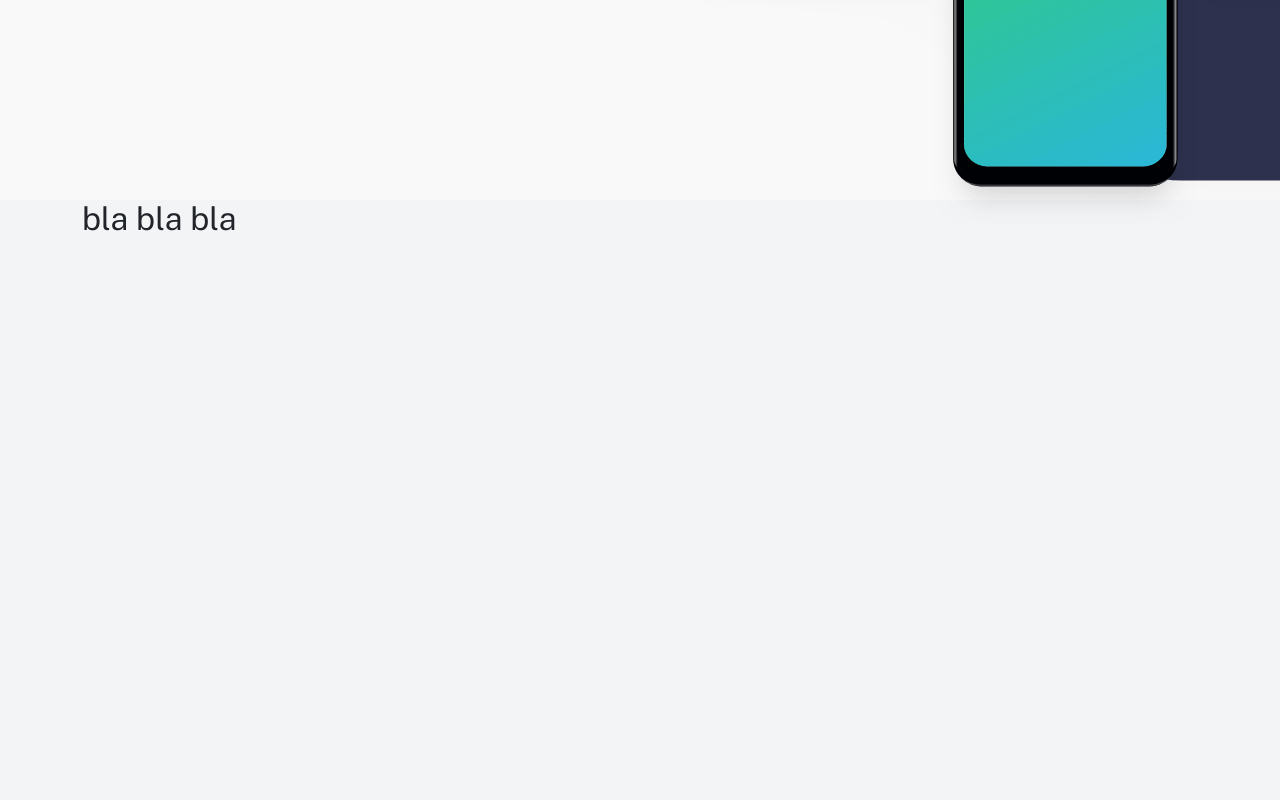
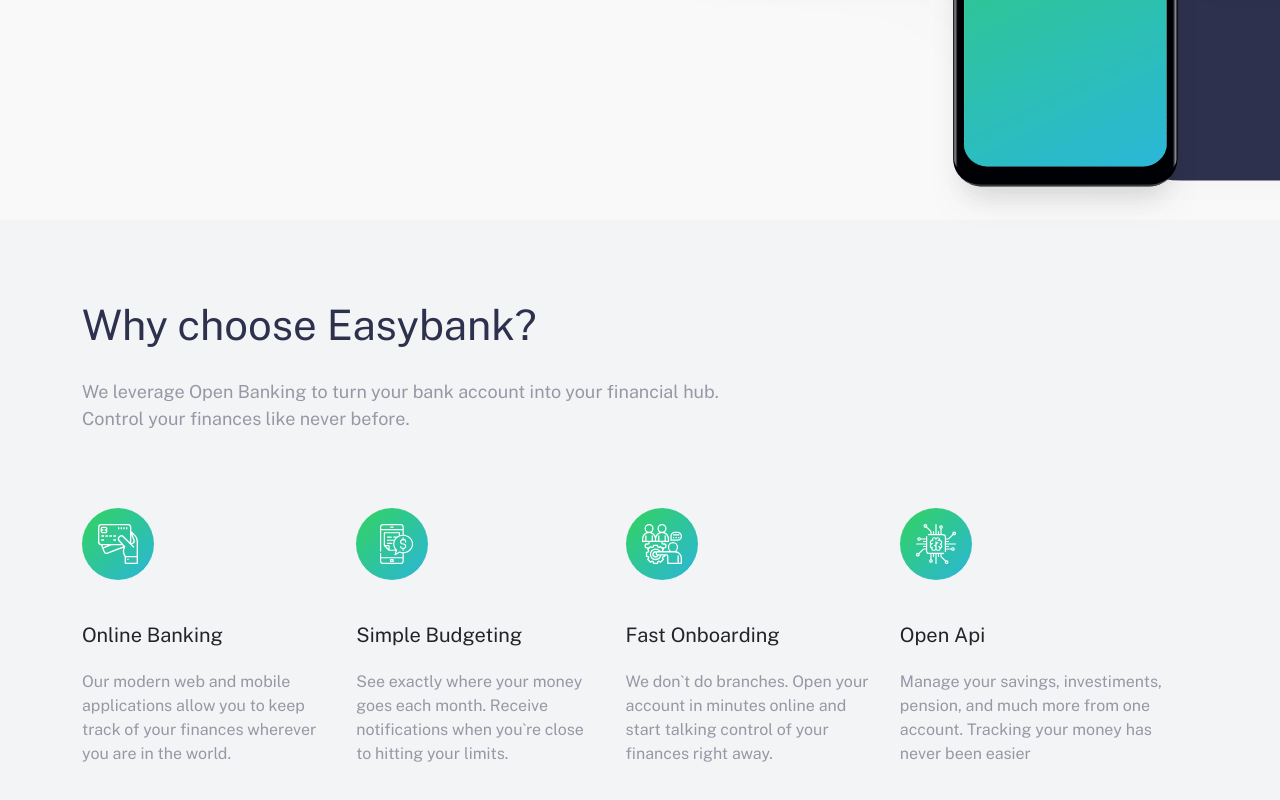
Before and after one commit to evelyn-matos/easybank, a React (Vite) app: page / in a window 1280 px wide. Shown: the part 690-1490 px from the top of the page. Built offline with nearby package versions, Linux system fonts and the light colour scheme.

Commit message:
feat: add choose-area

```diff
--- a/src/App.tsx
+++ b/src/App.tsx
@@ -1,6 +1,7 @@
 import NavBar from './components/navBar';
 import './styles/components/app.sass';
 import ImagePrincipal from './images/image-mockups.png'
+import ChoseItem from './components/choseItem';
 
 
 
@@ -15,15 +16,18 @@
           <img src={ImagePrincipal} alt="" />
         </div>
         <section className='principal-area container'>
-          <div className='text-area'>
+          <div className='text-area-principal'>
             <h1>Next generation digital banking</h1>
             <p>Take your financial life online. Your Easybank account will be a one-stop-shop for spending, saving, budgeting, investing, and much more.</p>
             <button className='buttonInvite'>Request Invite</button>
           </div>
         </section>
-        <section className='chose-area'>
-          <div className='container'>
-            <h2>bla bla bla</h2>
+        <section className='choose-area'>
+          <div className='container text-area-choose'>
+            <h2>Why choose Easybank?</h2>
+            <p>We leverage Open Banking to turn your bank account into your financial hub.
+            Control your finances like never before.</p>
+            <ChoseItem/>
           </div>
         </section>
       </div>
--- /dev/null
+++ b/src/components/choseItem.tsx
@@ -0,0 +1,50 @@
+import iconOnline from '../images/icon-online.svg';
+import iconBudgeting from '../images/icon-budgeting.svg';
+import iconOnboarding from '../images/icon-onboarding.svg';
+import iconapi from '../images/icon-api.svg';
+
+import '../styles/components/choseItem.sass'
+
+type Props = {
+   icone: string
+   title: string
+   desc: string
+}
+
+export default function ChoseItem() {
+
+    const ItemChose: Props[] = [
+        {
+            icone: iconOnline,
+            title: 'Online Banking',
+            desc: 'Our modern web and mobile applications allow you to keep track of your finances wherever you are in the world.'
+        },
+        {
+            icone: iconBudgeting,
+            title: 'Simple Budgeting',
+            desc: 'See exactly where your money goes each month. Receive notifications when you`re close to hitting your limits.'
+        },
+        {
+            icone: iconOnboarding,
+            title: 'Fast Onboarding',
+            desc: 'We don`t do branches. Open your account in minutes online and start talking control of your finances right away.'
+        },
+        {
+            icone: iconapi,
+            title: 'Open Api',
+            desc: 'Manage your savings, investiments, pension, and much more from one account. Tracking your money has never been easier'
+        }
+
+    ]
+  return (
+    <div className='choose-item-area'>
+        {ItemChose.map((item) => (
+            <div className='choose-item'>
+                <img src={item.icone} alt={item.title} />
+                <span>{item.title}</span>
+                <p>{item.desc}</p>
+            </div>
+        ))}
+    </div>
+  )
+}
--- a/src/styles/components/app.sass
+++ b/src/styles/components/app.sass
@@ -20,28 +20,8 @@
 
 
 
-.text-area
-    display: flex
-    flex-direction: column
-    align-items: center
-    justify-content: center
-
-    margin-top: 20px
-    padding: 0 10px
-
-    h1
-        text-align: center
-
-        font-size: 42px
-        font-weight: 400
-        color: variables.$text-color-secundary
-
-    p
-        text-align: center
-        font-size: 18px
-        color: variables.$text-color-primary
-        margin-top: 20px
-
+.text-area-principal
+    @include mixins.text-area
 
 
     @media screen and (min-width: variables.$desktop)
@@ -90,9 +70,33 @@
 
 
 
-.chose-area
-    height: 100vh
+.choose-area
     background-color: variables.$bg-white-blue
+
+    @media screen and (min-width: variables.$desktop)
+        height: 100vh
+
+.text-area-choose
+    @include mixins.text-area
+    padding: 80px 15px 40px 15px
+
+    p
+        padding: 0 10px
+
+    @media screen and (min-width: variables.$desktop)
+        align-items: flex-start
+
+        p
+            width: 60%
+            padding: 0
+            text-align: start
+
+
+
+
+
+
+
 
 
 
@@ -107,3 +111,7 @@
     @media screen and (min-width: variables.$desktop)
 
         align-self: flex-start
+
+
+.chose-area
+   padding: 40px 20px
--- /dev/null
+++ b/src/styles/components/choseItem.sass
@@ -0,0 +1,42 @@
+@use '../variables'
+
+.choose-item-area
+    display: flex
+    flex-direction: column
+    padding: 0 10px
+
+
+    @media screen and (min-width: variables.$desktop)
+        flex-direction: row
+        align-items: center
+        justify-content: space-between
+        margin-top: 40px
+        padding: 0
+
+
+
+
+.choose-item
+    display: flex
+    flex-direction: column
+    align-items: center
+    justify-content: center
+
+    margin-top: 20px
+
+    img
+        margin-bottom: 20px
+
+    span
+        font-size: 20px
+
+    p
+        font-size: 16px
+
+    @media screen and (min-width: variables.$desktop)
+        align-items: flex-start
+        margin-right: 30px
+        span
+            margin-top: 20px
+        p
+            width: 100%
--- a/src/styles/mixins.sass
+++ b/src/styles/mixins.sass
@@ -16,3 +16,33 @@
     &:hover
         opacity: 0.7
         transition: .3s
+
+
+@mixin text-area
+    display: flex
+    flex-direction: column
+    align-items: center
+    justify-content: center
+
+    margin-top: 20px
+    padding: 0 10px
+
+    h1
+        text-align: center
+
+        font-size: 42px
+        font-weight: 400
+        color: variables.$text-color-secundary
+    h2
+
+        text-align: center
+
+        font-size: 42px
+        font-weight: 400
+        color: variables.$text-color-secundary
+
+    p
+        text-align: center
+        font-size: 18px
+        color: variables.$text-color-primary
+        margin-top: 20px
```
